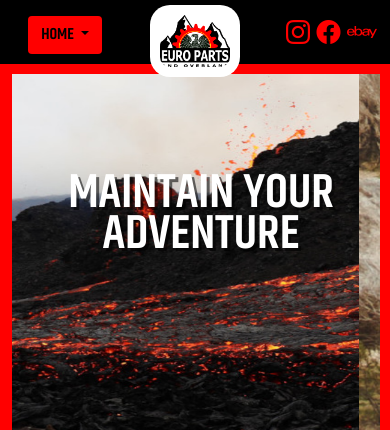
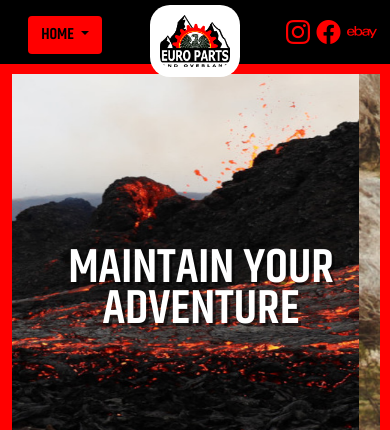
Before and after one commit to europarts/europarts.github.io, a plain HTML site: page index.html in a window 390 px wide. Shown: the top 430 px of the page. Drawn offline with nearby package versions, Linux system fonts and the light colour scheme.

Commit message:
EuroParts

```diff
--- a/css/Style.css
+++ b/css/Style.css
@@ -628,7 +628,7 @@ ul.InventoryList li{
 
     #sloganSmall{
         font-size: 4rem;
-        margin-top: 100px;
+        margin-top: 175px;
     }
 
 
```
